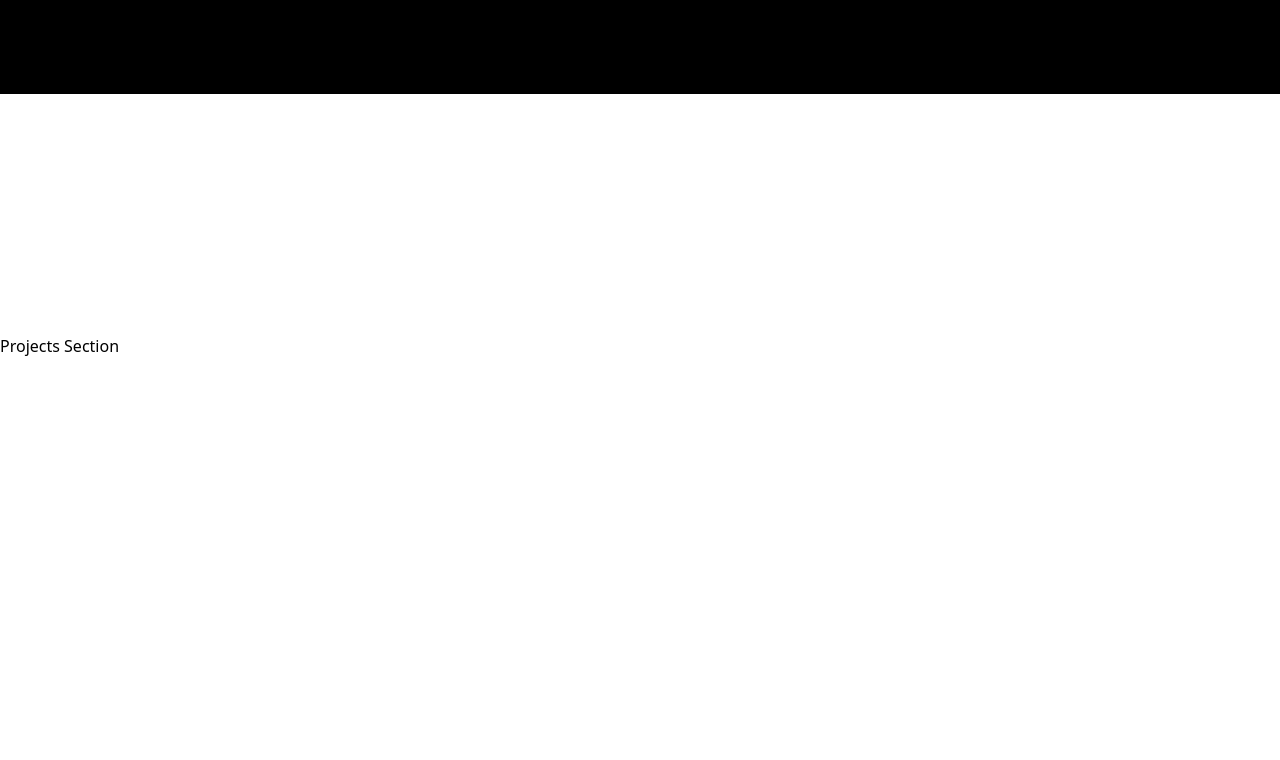
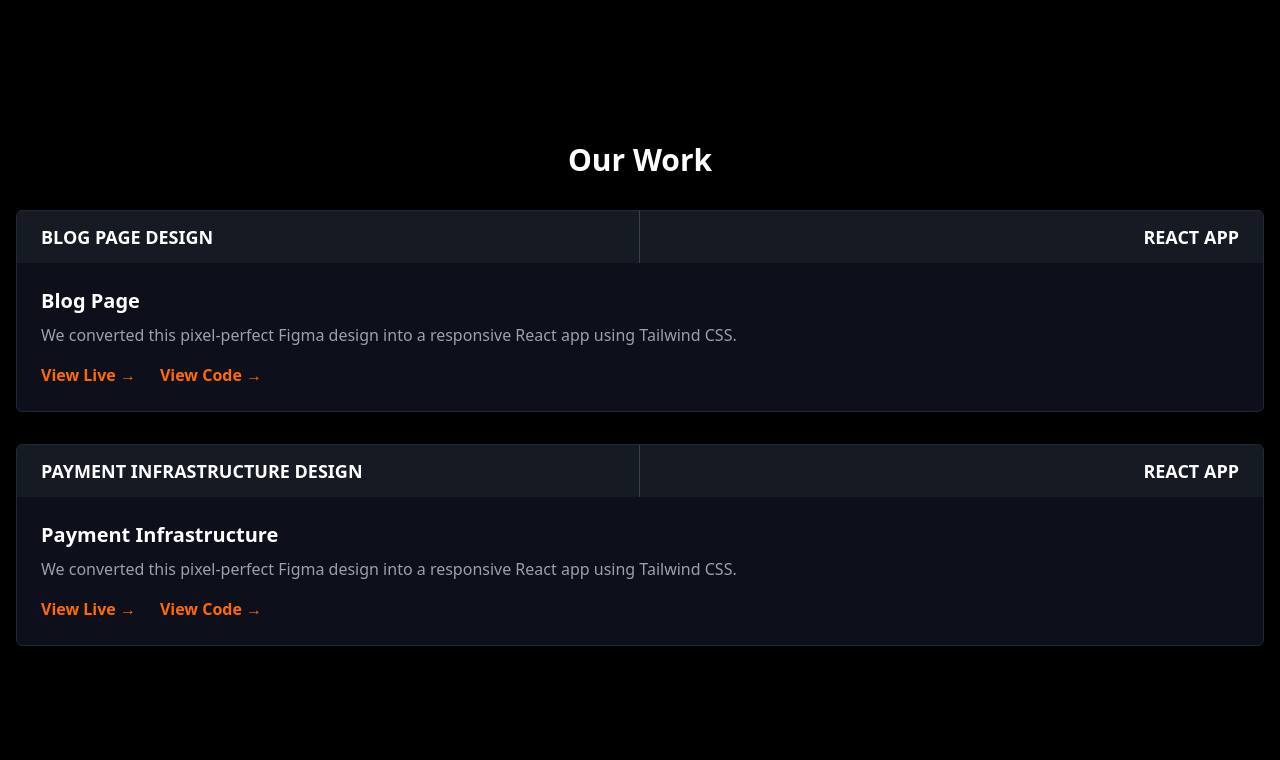
Before and after one commit to NexaDew3/Nexadew-Landing-Page, a React (Vite) app in the folder nexadew/: page / in a window 1280 px wide. Shown: the part 1640-2400 px from the top of the page. Built offline with nearby package versions, Linux system fonts and the light colour scheme; the HTML template or start-up script is replaced by a standard one.

Commit message:
feat:[Integration]Project  Page using atomic

```diff
--- a/nexadew/src/App.jsx
+++ b/nexadew/src/App.jsx
@@ -3,6 +3,7 @@ import Navbar from "./components/Navbar/Navbar";
 import Home from "./components/Home/Home";
 import Services from "./components/Services/Services";
 import AboutUs from "./components/About/About";
+import Projects from "./components/Project/Project";
 
 function App() {
   const homeRef = useRef(null);
@@ -23,18 +24,18 @@ function App() {
         onContactClick={() => scrollToSection(contactRef)}
       />
 
-      <div ref={homeRef} style={{ height: "100vh" }}>
+      <div ref={homeRef}>
         <Home />
       </div>
       <div>
         <AboutUs />
       </div>
-      <div ref={servicesRef} style={{ height: "100vh" }}>
+      <div ref={servicesRef} >
         <Services />
       </div>
 
-      <div ref={projectsRef} style={{ height: "100vh", paddingTop: "80px" }}>
-        <h1>Projects Section</h1>
+      <div ref={projectsRef}>
+        <Projects/>
       </div>
 
       <div ref={contactRef} style={{ height: "100vh", paddingTop: "80px" }}>
--- /dev/null
+++ b/nexadew/src/components/Project/Project.jsx
@@ -0,0 +1,71 @@
+import React from "react";
+
+function Projects() {
+  return (
+    <section className="py-12 px-4 bg-black min-h-screen">
+      <h2 className="text-3xl font-bold mb-8 text-white text-center">Our Work</h2>
+
+      <div className="flex flex-col gap-8 items-center w-full ">
+        {/* Card 1 */}
+        <div className="w-full rounded-md overflow-hidden shadow-lg bg-[#0D0F1A] border border-gray-800">
+          {/* Top Bar */}
+          <div className="grid grid-cols-2 bg-[#161B23] text-white text-left">
+            <div className="px-6 py-3 border-r border-gray-700">
+              <h3 className="text-lg font-bold uppercase">Blog Page Design</h3>
+            </div>
+            <div className="px-6 py-3 text-right">
+              <span className="text-lg font-bold uppercase">React App</span>
+            </div>
+          </div>
+
+          {/* Content */}
+          <div className="px-6 py-6 text-left">
+            <h4 className="text-xl font-bold mb-2 text-white">Blog Page</h4>
+            <p className="text-gray-400 mb-4">
+              We converted this pixel-perfect Figma design into a responsive React app using Tailwind CSS.
+            </p>
+            <div className="flex gap-6">
+              <a href="https://your-live-link.com" target="_blank" rel="noopener noreferrer" className="text-orange-500 font-semibold hover:underline">
+                View Live →
+              </a>
+              <a href="https://github.com/your-repo" target="_blank" rel="noopener noreferrer" className="text-orange-500 font-semibold hover:underline">
+                View Code →
+              </a>
+            </div>
+          </div>
+        </div>
+
+        {/* Card 2 */}
+        <div className="w-full rounded-md overflow-hidden shadow-lg bg-[#0D0F1A] border border-gray-800">
+          {/* Top Bar */}
+          <div className="grid grid-cols-2 bg-[#161B23] text-white text-left">
+            <div className="px-6 py-3 border-r border-gray-700">
+              <h3 className="text-lg font-bold uppercase">Payment Infrastructure Design</h3>
+            </div>
+            <div className="px-6 py-3 text-right">
+              <span className="text-lg font-bold uppercase">React App</span>
+            </div>
+          </div>
+
+          {/* Content */}
+          <div className="px-6 py-6 text-left">
+            <h4 className="text-xl font-bold mb-2 text-white">Payment Infrastructure</h4>
+            <p className="text-gray-400 mb-4">
+              We converted this pixel-perfect Figma design into a responsive React app using Tailwind CSS.
+            </p>
+            <div className="flex gap-6">
+              <a href="https://your-live-link.com" target="_blank" rel="noopener noreferrer" className="text-orange-500 font-semibold hover:underline">
+                View Live →
+              </a>
+              <a href="https://github.com/your-repo" target="_blank" rel="noopener noreferrer" className="text-orange-500 font-semibold hover:underline">
+                View Code →
+              </a>
+            </div>
+          </div>
+        </div>
+      </div>
+    </section>
+  );
+}
+
+export default Projects;
```
Also changed, not shown: nexadew/src/components/Card/README.md, nexadew/src/components/Project/README.md (added), nexadew/src/components/Services/README.md, nexadew/src/components/Services/Services.jsx (line endings or trailing spaces), 2 other files (tests, documents, lock files or other folders).
